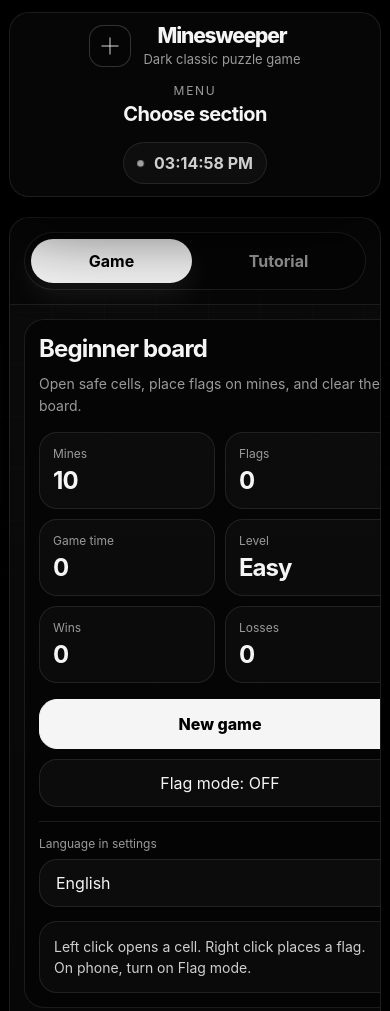
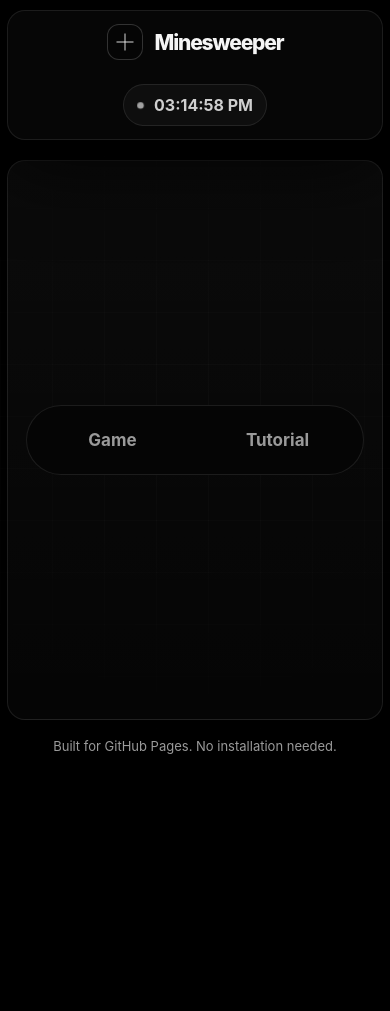
Before and after one commit to yayismypapay/-Minesweeper, a plain HTML site: page index.html in a window 390 px wide. Shown: the top 1011 px of the page. After the commit the page ends 844 px from the top, so only its background shows below. Drawn offline with Linux system fonts and the light colour scheme.

Commit message:
Update index.html

```diff
--- a/index.html
+++ b/index.html
@@ -71,7 +71,7 @@
     .topbar {
       min-height: 74px;
       display: grid;
-      grid-template-columns: 1fr auto 1fr;
+      grid-template-columns: 1fr auto;
       align-items: center;
       gap: 16px;
       border: 1px solid var(--line);
@@ -129,31 +129,7 @@
     }
 
     .brand-text p {
-      color: var(--muted);
-      font-size: 13px;
-      margin-top: 5px;
-      white-space: nowrap;
-      overflow: hidden;
-      text-overflow: ellipsis;
-    }
-
-    .menu-title {
-      justify-self: center;
-      text-align: center;
-    }
-
-    .menu-title span {
-      display: block;
-      color: var(--muted);
-      font-size: 12px;
-      letter-spacing: 0.14em;
-      text-transform: uppercase;
-      margin-bottom: 4px;
-    }
-
-    .menu-title strong {
-      font-size: 20px;
-      letter-spacing: -0.03em;
+      display: none;
     }
 
     .clock-box {
@@ -196,6 +172,29 @@
       padding: 18px;
       border-bottom: 1px solid var(--line);
       background: rgba(0,0,0,0.32);
+      transition: 0.28s ease;
+    }
+
+    .start-mode {
+      min-height: min(560px, calc(100vh - 150px));
+      display: grid;
+      place-items: center;
+    }
+
+    .start-mode .menu-panel {
+      width: 100%;
+      border-bottom: 0;
+      background: transparent;
+      padding: clamp(34px, 8vw, 80px) 18px;
+    }
+
+    .start-mode .tabs {
+      width: min(560px, 100%);
+    }
+
+    .start-mode .tab {
+      padding: clamp(18px, 4vw, 28px) 18px;
+      font-size: clamp(17px, 3vw, 24px);
     }
 
     .tabs-wrap {
@@ -544,15 +543,12 @@
         grid-template-columns: 1fr;
         justify-items: center;
         text-align: center;
+        gap: 12px;
       }
 
       .brand,
       .clock-box {
         justify-self: center;
-      }
-
-      .brand-text p {
-        white-space: normal;
       }
 
       .game-layout {
@@ -570,33 +566,82 @@
 
     @media (max-width: 480px) {
       .app {
-        width: min(100% - 18px, 1180px);
-        padding-top: 12px;
+        width: min(100% - 14px, 1180px);
+        padding-top: 10px;
       }
 
       .topbar,
       .shell,
       .card,
       .lesson {
-        border-radius: 20px;
+        border-radius: 18px;
+      }
+
+      .topbar {
+        padding: 13px;
+      }
+
+      .mark {
+        width: 36px;
+        height: 36px;
+        border-radius: 12px;
       }
 
       .view,
       .menu-panel,
       .card {
-        padding: 14px;
+        padding: 12px;
+      }
+
+      .tabs {
+        width: 100%;
       }
 
       .tab {
-        padding: 12px 10px;
+        padding: 12px 8px;
+      }
+
+      .stats {
+        grid-template-columns: 1fr 1fr;
+        gap: 8px;
+      }
+
+      .stat {
+        padding: 11px;
+      }
+
+      .stat strong {
+        font-size: 21px;
+      }
+
+      .board-wrap {
+        padding: 4px;
       }
 
       .board {
-        gap: 5px;
+        gap: 4px;
       }
 
       .cell {
-        border-radius: 10px;
+        width: min(9.2vw, 40px);
+        height: min(9.2vw, 40px);
+        min-width: 29px;
+        min-height: 29px;
+        border-radius: 8px;
+        font-size: 13px;
+      }
+    }
+
+    @media (max-width: 360px) {
+      .cell {
+        width: 8.9vw;
+        height: 8.9vw;
+        min-width: 27px;
+        min-height: 27px;
+      }
+
+      .board {
+        gap: 3px;
       }
     }
   </style>
@@ -608,14 +653,11 @@
         <div class="mark" aria-hidden="true"></div>
         <div class="brand-text">
           <h1 data-i18n="title">Minesweeper</h1>
-          <p data-i18n="subtitle">Dark classic puzzle game</p>
+
         </div>
       </div>
 
-      <div class="menu-title">
-        <span data-i18n="menuSmall">Menu</span>
-        <strong data-i18n="menuTitle">Choose section</strong>
-      </div>
+      <div></div>
 
       <div class="clock-box" aria-label="Current time">
         <span class="clock-dot" aria-hidden="true"></span>
@@ -623,17 +665,17 @@
       </div>
     </header>
 
-    <section class="shell">
+    <section class="shell start-mode" id="shell">
       <div class="menu-panel">
         <div class="tabs-wrap">
           <nav class="tabs" aria-label="Main menu">
-            <button class="tab active" data-tab="game" data-i18n="tabGame">Game</button>
+            <button class="tab" data-tab="game" data-i18n="tabGame">Game</button>
             <button class="tab" data-tab="tutorial" data-i18n="tabTutorial">Tutorial</button>
           </nav>
         </div>
       </div>
 
-      <section id="game" class="view active">
+      <section id="game" class="view">
         <div class="game-layout">
           <aside class="card">
             <h2 data-i18n="gameTitle">Beginner board</h2>
@@ -743,9 +785,7 @@
     const translations = {
       en: {
         title: "Minesweeper",
-        subtitle: "Dark classic puzzle game",
-        menuSmall: "Menu",
-        menuTitle: "Choose section",
+
         tabGame: "Game",
         tabTutorial: "Tutorial",
         gameTitle: "Beginner board",
@@ -787,9 +827,7 @@
       },
       ru: {
         title: "Сапёр",
-        subtitle: "Классическая игра в тёмном стиле",
-        menuSmall: "Меню",
-        menuTitle: "Выбери раздел",
+
         tabGame: "Игра",
         tabTutorial: "Обучение",
         gameTitle: "Поле для новичка",
@@ -1088,6 +1126,7 @@
         document.querySelectorAll(".view").forEach(view => view.classList.remove("active"));
         tab.classList.add("active");
         document.getElementById(tab.dataset.tab).classList.add("active");
+        document.getElementById("shell").classList.remove("start-mode");
       });
     });
 
@@ -1110,3 +1149,4 @@
     newGame();
   </script>
 </body>
+</html>
```
